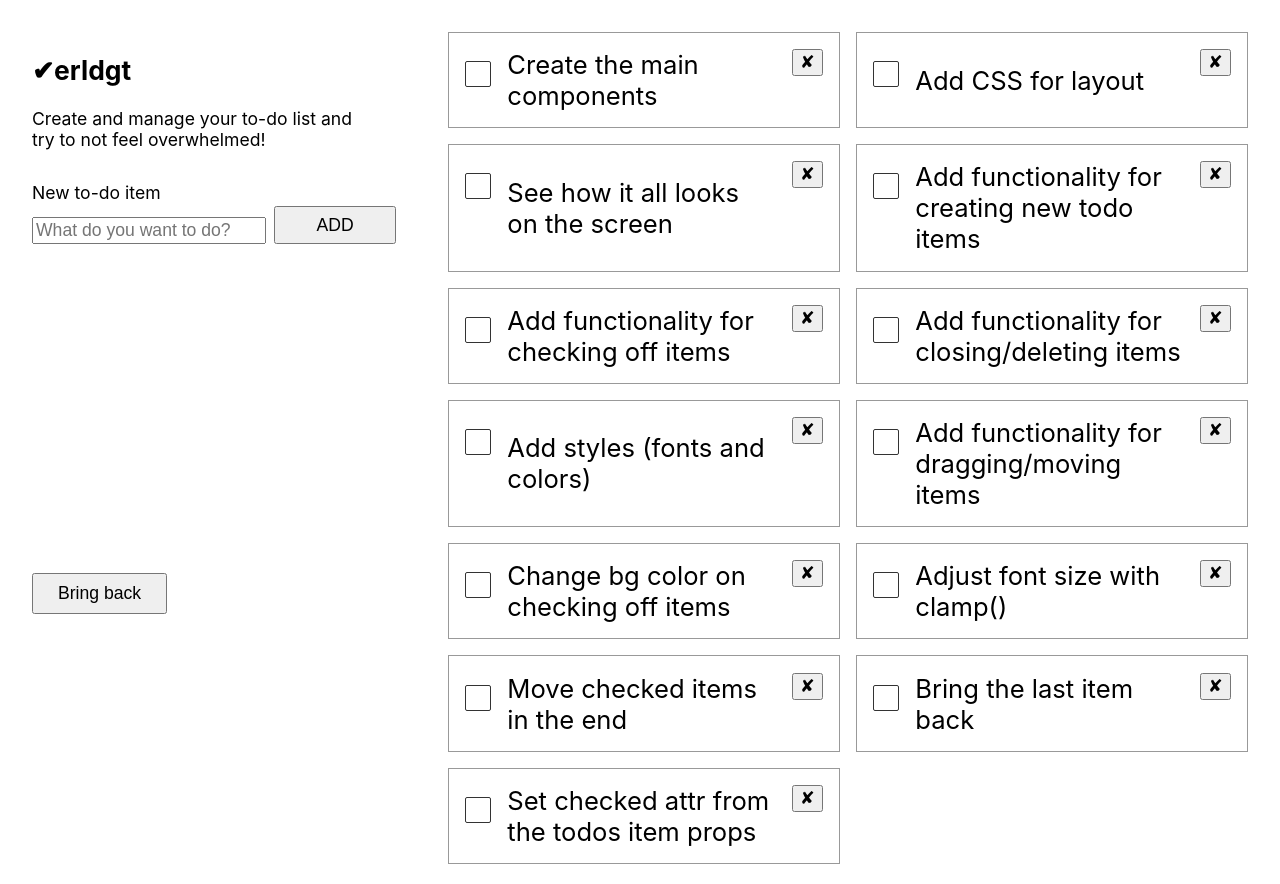
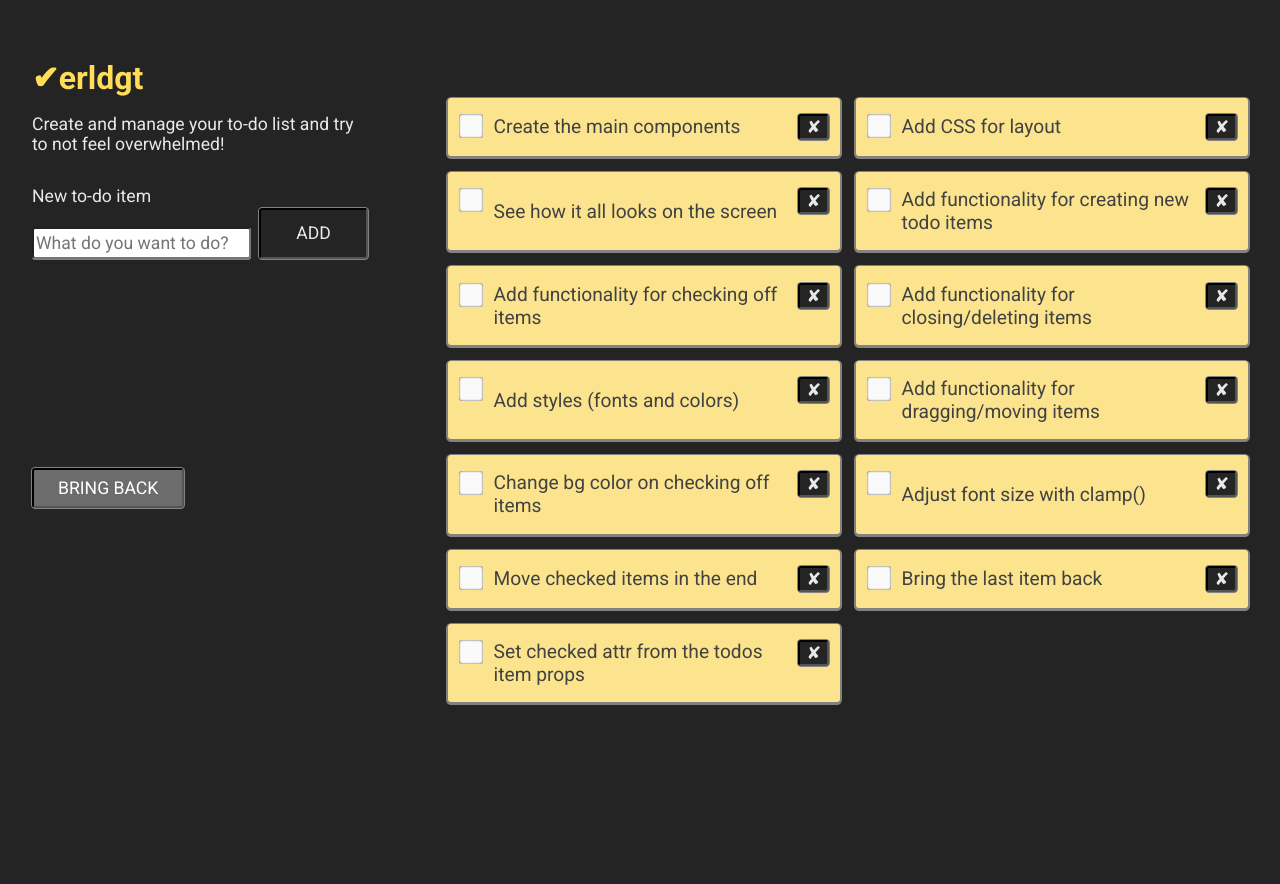
Before and after one commit to olhanotolga/erldgt-dream-todo, a React (Create React App) app: page / in a window 1280 px wide. Shown: the top 884 px of the page. After the commit the page ends 800 px from the top, so only its background shows below. Built offline with nearby package versions, Linux system fonts and the light colour scheme.

Commit message:
add colors

```diff
--- a/src/App.css
+++ b/src/App.css
@@ -1,7 +1,33 @@
-body, input, button {
-    font-size: 1.1rem;
+@import url('https://fonts.googleapis.com/css2?family=Open+Sans:wght@300;400;600&family=Roboto:wght@100;300;400;700&display=swap');
+
+:root {
+	--dark-bg: #242424;
+	--dark-text: #424242;
+	--almost-white-bg: #fafafa;
+	--almost-white-text: rgba(255, 255, 255, 0.897);
+	--border: #bbbaba;
+	--inactive-bg: #c3c3c3;
+	--grey: #6d6c6c;
+	--bg-accent: #fbe48d;
+	--text-accent: #ffdd57;
 }
 
+body, input, button {
+	font-size: 1.1rem;
+	font-family: 'Roboto', sans-serif;
+	/* font-family: 'Open Sans', sans-serif; */
+}
+body {
+	background-color: var(--dark-bg);
+	color: var(--almost-white-text);
+}
+
+button {
+	text-transform: uppercase;
+	border-radius: 0.2rem;
+	border-style: inset;
+	box-shadow: 0px 0px 0px 1px #868181;
+}
 .Wrapper {
 	height: 100vh;
 	display: grid;
@@ -12,6 +38,12 @@ body, input, button {
 .Header {
 	grid-area: 1 / 1 / 2 / 2;
 	padding: 2rem;
+}
+h1 {
+	font-size: 2rem;
+	font-weight: 700;
+	margin-bottom: 1rem;
+	color: var(--text-accent);
 }
 
 .TodoInput {
@@ -27,16 +59,24 @@ body, input, button {
 }
 .TodoInput > input {
 	grid-area: 2 / 1 / span 1 / span 1;
+	line-height: 1.5;
+	box-shadow: 0px 1px 0px 0px #868181;
+	border-radius: 0.2rem;
 }
 .TodoInput > button {
 	grid-area: 1 / 2 / span 2 / span 1;
 	margin-top: 20%;
+	background-color: var(--dark-bg);
+	color: var(--almost-white-text);
+
 }
 
 .undoBtn {
 	grid-area: 2 / 1 / 3 / 2;
 	margin: 0 auto 0 2rem;
 	padding: 0.5rem 1.5rem;
+	background-color: var(--grey);
+	color: white;
 }
 
 .TodoList {
@@ -49,19 +89,31 @@ body, input, button {
 	gap: clamp(0.5rem, 2vh, 2rem);
 }
 .TodoItem {
-	padding: 1ch;
-	border: 1px solid #999;
+	padding: 1.5ch 1ch;
+	border-radius: 0.2rem;
+	background-color: var(--almost-white-bg);
+	background-color: var(--bg-accent);
+	color: var(--dark-text);
 	display: grid;
 	grid-template-columns: auto 1fr auto;
 	gap: 1ch;
 	align-items: center;
-	font-size: clamp(1.1rem, 2vw, 3rem);
+	font-size: clamp(1.1rem, 1.5vw, 3rem);
 	-ms-hyphens: auto;
 	-webkit-hyphens: auto;
 	hyphens: auto;
+	box-shadow: 0px 1px 0px 2px #868181;
+}
+.checkedItem {
+	background-color:var(--inactive-bg);
+	/* background-color:hsl(48, 100%, 67%); */
 }
 .todoCheck, .todoDelete {
 	align-self: start;
+}
+.todoDelete {
+	background-color:var(--dark-bg);
+	color: var(--almost-white-text);
 }
 .todoCheck {
 	height: 1.5rem;
@@ -72,32 +124,34 @@ body, input, button {
 	margin: 0;
 	width: 0;
 	height: 0;
+	position: absolute;
 }
 .todoNewCheck {
 	display: inline-flex;
 	width: 1.5rem;
 	height: 1.5rem;
-	border: 1px solid #333;
-	border-radius: 2px;
+	/* border: 1px solid var(--border); */
+	border-radius: 0.2rem;
+	background-color: var(--almost-white-bg);
 	position: relative;
 	align-items: center;
 	justify-content: center;
+	box-shadow: inset 0px 0px 2px var(--dark-bg);
 }
 .todoNewCheck::after {
 	display: block;
 	content: "";
-	/* position: absolute; */
-	/* bottom: 0px; */
-	/* left: 2px; */
+	position: absolute;
 }
+/* .todoCheckHidden:checked + .todoNewCheck {
+	box-shadow: 0px 0px 2px #5d4245;
+} */
 .todoCheckHidden:checked + .todoNewCheck::after {
 	content: "✔︎";
 	display: block;
+	color: var(--dark-text);
 }
 
-.checkedItem {
-	background-color: rgb(239, 239, 239);
-}
 
 @media screen and (min-width: 800px) {
 	.Wrapper {
--- a/src/App.js
+++ b/src/App.js
@@ -25,6 +25,7 @@ class App extends React.Component {
 	}
 
 	addItem = (newTodo) => {
+		if (newTodo !== "" && newTodo.trim() !== "") {
 			let id = Date.now();
 			let newItem = {
 				text: newTodo,
@@ -32,6 +33,7 @@ class App extends React.Component {
 				check: false
 			}
 			this.setState({ todos: [...this.state.todos, newItem] })
+		}
 	}
 
 	deleteItem = (itemID) => {
--- a/src/components/todo-list/todo-item/todo-item.component.jsx
+++ b/src/components/todo-list/todo-item/todo-item.component.jsx
@@ -20,7 +20,7 @@ export class TodoItem extends React.Component {
 						onChange={this.onCheckOnOff}
 					/>
 					<label
-						className="todoNewCheck"
+						className="todoNewCheck has-background-white-bis"
 						htmlFor={this.props.todoIndex}
 					></label>
 				</div>
```
Also changed, not shown: package.json (line endings or trailing spaces), 1 other file (tests, documents, lock files or other folders). Lines whose indentation alone changed are shown as unchanged.
